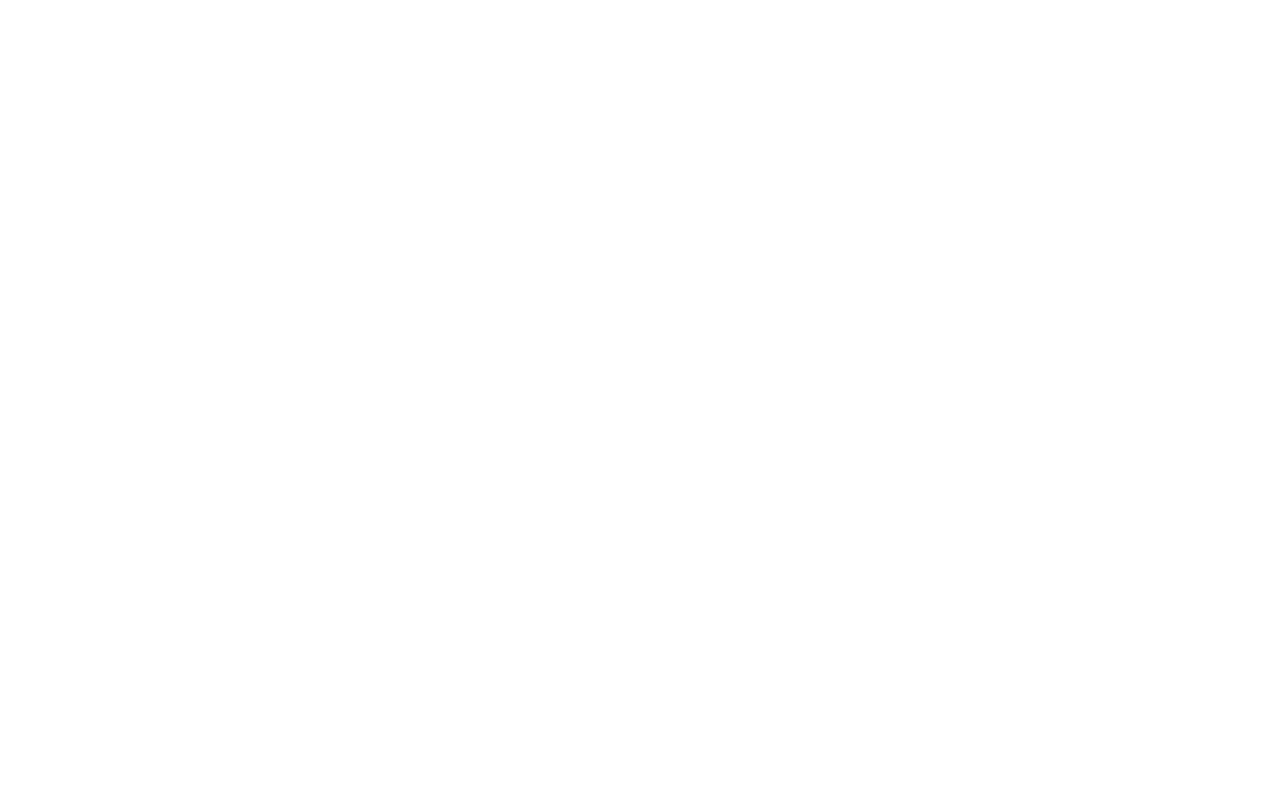
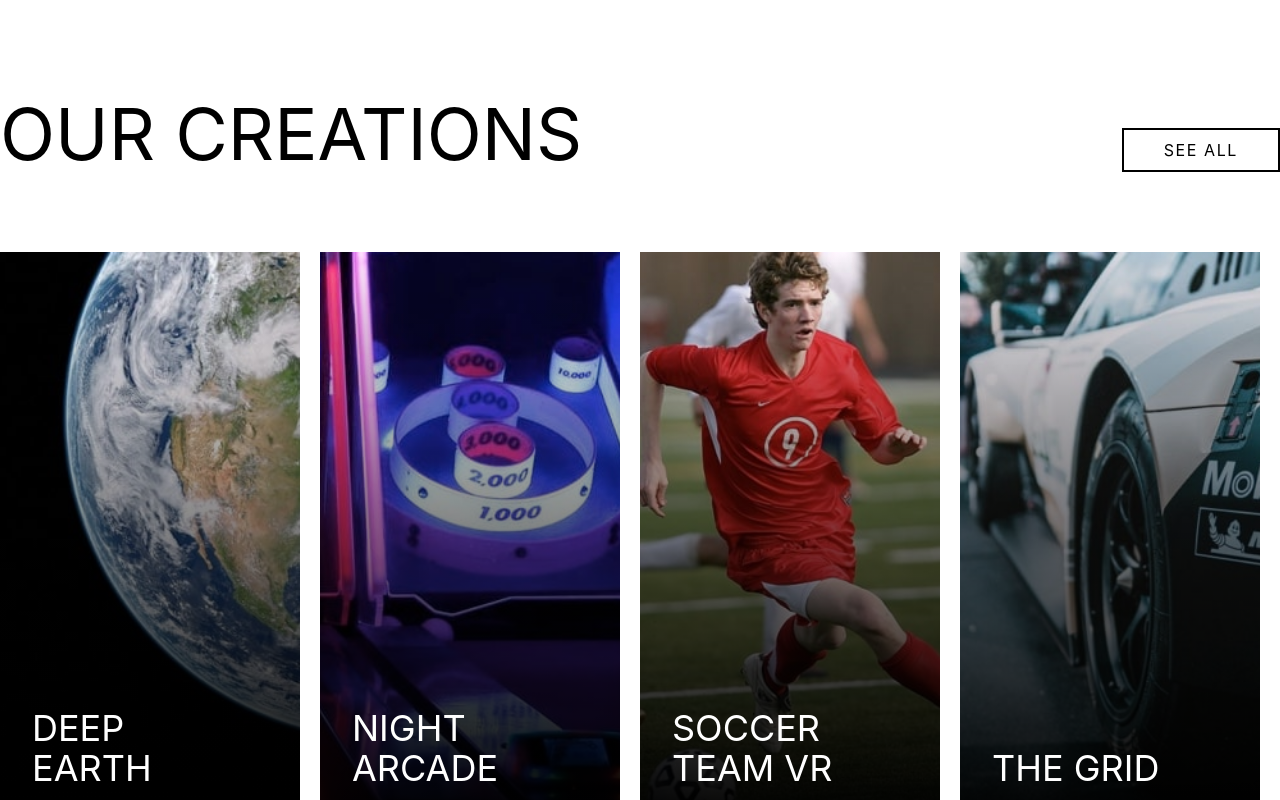
Before and after one commit to airowl/react-loopstudios-landing-page-main, a React (Create React App) app: page / in a window 1280 px wide. Shown: the part 1440-2240 px from the top of the page. Before the commit the page ends 1456 px from the top, so only its background shows below. Built offline with nearby package versions, Linux system fonts and the light colour scheme.

Commit message:
add components gallery with card component

```diff
--- /dev/null
+++ b/src/components/Card.js
@@ -0,0 +1,14 @@
+import React from 'react'
+
+const Card = ({ props }) => {
+  const {title, imgMd, imgSm} = {...props};
+
+  return (
+    <div className={`${imgSm} ${imgMd} bg-cover bg-center bg-no-repeat h-36 md:h-[36rem] md:w-calc  relative`}>
+      <div className='absolute w-full h-full top-0 left-0 right-0 bottom-0 bg-gradient-to-r md:bg-gradient-to-t from-black'></div>
+      <h3 className='uppercase text-white absolute left-5 md:left-8 bottom-5 md:bottom-10 text-3xl md:text-4xl w-2/4 md:w-3/5 text-left'>{title}</h3>
+    </div>
+  )
+}
+
+export default Card
--- a/src/components/Gallery.js
+++ b/src/components/Gallery.js
@@ -0,0 +1,69 @@
+import React from 'react'
+import Card from './Card'
+
+const Gallery = () => {
+
+  const dataCards = [
+    {
+      title: "deep earth",
+      imgMd: "md:bg-img0-md",
+      imgSm: "bg-img0-sm",
+    },
+    {
+      title: "night arcade",
+      imgMd: "md:bg-img1-md",
+      imgSm: "bg-img1-sm",
+    },
+    {
+      title: "soccer team vr",
+      imgMd: "md:bg-img2-md",
+      imgSm: "bg-img2-sm",
+    },
+    {
+      title: "the grid",
+      imgMd: "md:bg-img3-md",
+      imgSm: "bg-img3-sm",
+    },
+    {
+      title: "from up above vr",
+      imgMd: "md:bg-img4-md",
+      imgSm: "bg-img4-sm",
+    },
+    {
+      title: "pocket borealis",
+      imgMd: "md:bg-img5-md",
+      imgSm: "bg-img5-sm",
+    },
+    {
+      title: "the curiosity",
+      imgMd: "md:bg-img6-md",
+      imgSm: "bg-img6-sm",
+    },
+    {
+      title: "make it fisheye",
+      imgMd: "md:bg-img7-md",
+      imgSm: "bg-img7-sm",
+    },
+  ]
+
+  return (
+    <section className='container mx-auto'>
+      <div className='md:flex md:justify-between md:items-center md:py-20'>
+        <h1 className='text-4xl md:text-7xl mb-12 md:mb-0'>
+          OUR CREATIONS
+        </h1>
+        <button className='hidden md:block border-2 border-solid border-black px-10 py-2 transition-all duration-300 ease-in-out hover:bg-black hover:text-white mt-8 text-1xl tracking-widest'>SEE ALL</button>
+      </div>
+      <div className='flex flex-col md:flex-wrap md:flex-row gap-5 mx-5 md:mx-0'>
+        {
+          dataCards.map((e,i) => (
+            <Card props={e} key={i}/>
+          ))
+        }
+      </div>
+      <button className='md:hidden border-2 border-solid border-black px-10 py-2 transition-all duration-300 ease-in-out hover:bg-black hover:text-white mt-8 text-1xl tracking-widest'>SEE ALL</button>
+    </section>
+  )
+}
+
+export default Gallery
--- a/src/pages/Home.js
+++ b/src/pages/Home.js
@@ -1,4 +1,6 @@
 import React from 'react'
+import Footer from '../components/Footer'
+import Gallery from '../components/Gallery'
 import Hero from '../components/Hero'
 import Intro from '../components/Intro'
 
@@ -7,6 +9,8 @@
     <>
       <Hero/>
       <Intro/>
+      <Gallery/>
+      {/*<Footer/>*/}
     </>
   )
 }
--- a/tailwind.config.js
+++ b/tailwind.config.js
@@ -10,6 +10,27 @@
         'hero-md': "url('/src/assets/img/desktop/image-hero.jpg')",
         'intro-sm': "url('/src/assets/img/mobile/image-interactive.jpg')",
         'intro-md': "url('/src/assets/img/desktop/image-interactive.jpg')",
+
+        'img0-sm': "url('/src/assets/img/mobile/image-deep-earth.jpg')",
+        'img1-sm': "url('/src/assets/img/mobile/image-night-arcade.jpg')",
+        'img2-sm': "url('/src/assets/img/mobile/image-soccer-team.jpg')",
+        'img3-sm': "url('/src/assets/img/mobile/image-grid.jpg')",
+        'img4-sm': "url('/src/assets/img/mobile/image-from-above.jpg')",
+        'img5-sm': "url('/src/assets/img/mobile/image-pocket-borealis.jpg')",
+        'img6-sm': "url('/src/assets/img/mobile/image-curiosity.jpg')",
+        'img7-sm': "url('/src/assets/img/mobile/image-fisheye.jpg')",
+
+        'img0-md': "url('/src/assets/img/desktop/image-deep-earth.jpg')",
+        'img1-md': "url('/src/assets/img/desktop/image-night-arcade.jpg')",
+        'img2-md': "url('/src/assets/img/desktop/image-soccer-team.jpg')",
+        'img3-md': "url('/src/assets/img/desktop/image-grid.jpg')",
+        'img4-md': "url('/src/assets/img/desktop/image-from-above.jpg')",
+        'img5-md': "url('/src/assets/img/desktop/image-pocket-borealis.jpg')",
+        'img6-md': "url('/src/assets/img/desktop/image-curiosity.jpg')",
+        'img7-md': "url('/src/assets/img/desktop/image-fisheye.jpg')",
+      },
+      width: {
+        'calc': 'calc(25% - 1.25rem)'
       }
     },
   },
```
